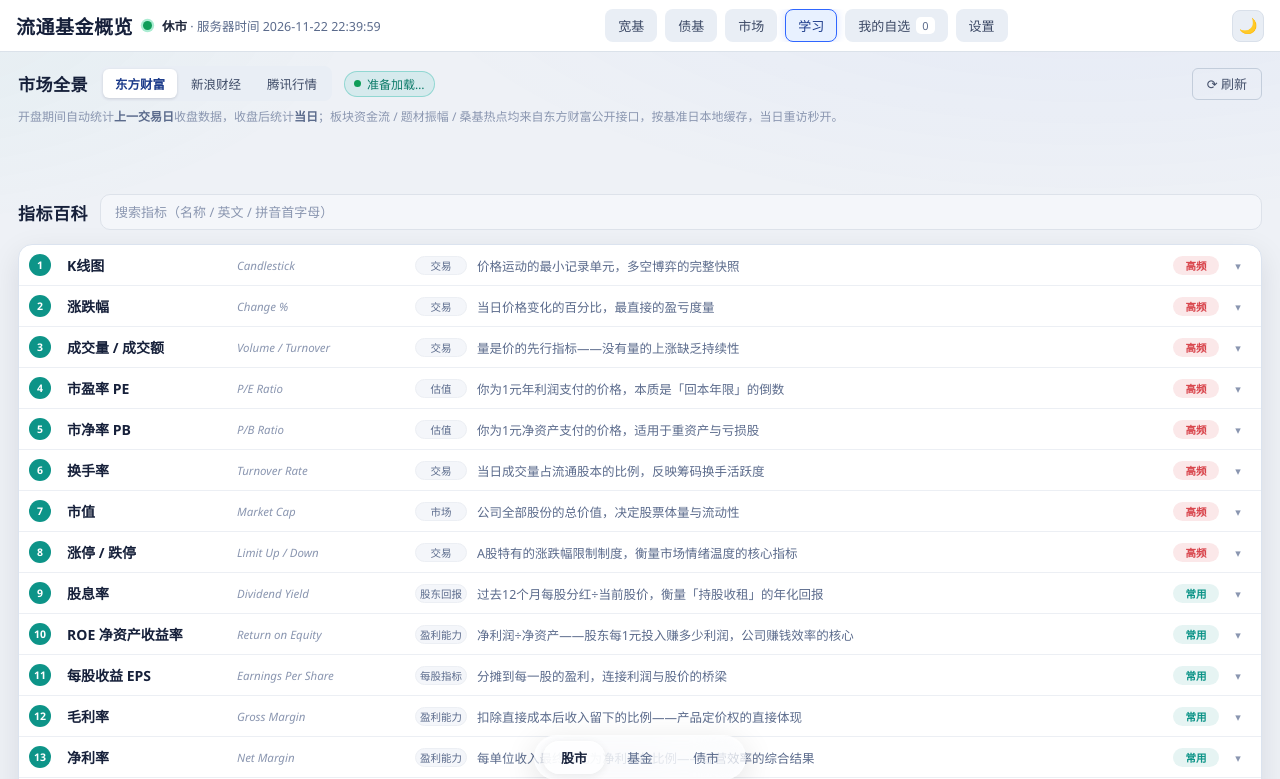
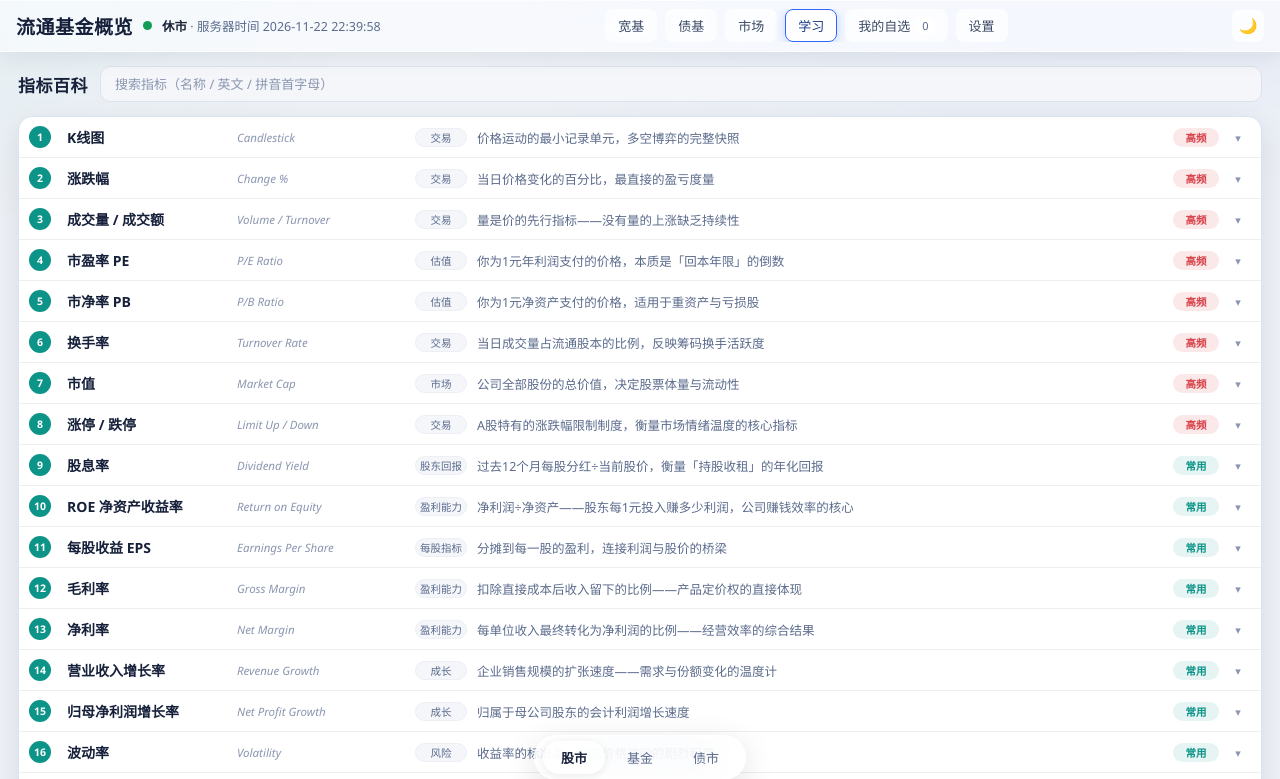
Before and after one commit to a985987819/csi300-monitor, a plain HTML site: page index.html in a window 1280 px wide. Both pictures are taken after a click on the button "学习". Shown: the top 779 px of the page. Drawn offline with Linux system fonts and the light colour scheme; no server answers.

Commit message:
style(nav): 全站导航区域统一悬浮毛玻璃（可透光）
- 新增 glass-* 令牌（bg/border/shadow/blur/saturate），浅色白玻璃、深色暗玻璃
- topbar 由 sticky 改 fixed 悬浮：blur(20px) saturate(1.8)，内容滚动时从栏下透光可见；
  页面统一 padding-top 52px 预留空间，宽基页 height 100vh 自适应
- nav-pill / idx-tab / theme-btn / mkt-prov 半透明玻璃化（透光模糊+顶部内高光），
  active 态玻璃高亮+彩色投影；--pill 全量改半透明令牌
- cmp-bar 对比工具条、learn-nav-float 学习底部导航统一使用 glass 令牌
- 修复历史遗留：#page-learn/#page-market 强制 display:block 导致学习页悬浮导航
  泄漏到其他 tab 底部（现仅在学习页显示）
- @supports 不支持 backdrop-filter 时回退实色，保证可读性
- 层级校验：弹窗/遮罩(100-200) 均高于顶栏(50)

```diff
--- a/assets/style.css
+++ b/assets/style.css
@@ -12,15 +12,23 @@
   --bar-bg: #ffffff;
   --bar-border: #dbe2ea;
 
-  /* 导航 pill */
-  --pill: #e9eef5;
-  --pill-hover: #dde5ef;
-  --pill-active: #e8f1ff;
+  /* 毛玻璃（liquid glass）导航令牌 */
+  --glass-bg: rgba(255, 255, 255, 0.60);
+  --glass-bg-strong: rgba(255, 255, 255, 0.74);
+  --glass-border: rgba(255, 255, 255, 0.55);
+  --glass-shadow: 0 4px 24px rgba(15, 23, 42, 0.08), inset 0 1px 0 rgba(255, 255, 255, 0.65);
+  --glass-blur: 20px;
+  --glass-sat: 1.8;
+
+  /* 导航 pill（半透明，透出下层内容） */
+  --pill: rgba(255, 255, 255, 0.52);
+  --pill-hover: rgba(255, 255, 255, 0.80);
+  --pill-active: rgba(255, 255, 255, 0.82);
   --pill-text: #3d4a66;
   --pill-hover-text: #1c2438;
   --pill-active-text: #1b3a8a;
   --pill-active-border: #2f66ff;
-  --badge: #ffffff;
+  --badge: rgba(255, 255, 255, 0.85);
   --badge-text: #5b6b8c;
   --badge-active-text: #2b56c9;
 
@@ -101,14 +109,20 @@ html.dark {
   --bar-bg: #0d1424;
   --bar-border: #1e2a4a;
 
-  --pill: #1a2340;
-  --pill-hover: #243156;
-  --pill-active: #131f42;
+  /* 毛玻璃（深色） */
+  --glass-bg: rgba(13, 20, 36, 0.62);
+  --glass-bg-strong: rgba(30, 40, 72, 0.78);
+  --glass-border: rgba(255, 255, 255, 0.10);
+  --glass-shadow: 0 4px 24px rgba(0, 0, 0, 0.42), inset 0 1px 0 rgba(255, 255, 255, 0.08);
+
+  --pill: rgba(255, 255, 255, 0.07);
+  --pill-hover: rgba(255, 255, 255, 0.14);
+  --pill-active: rgba(47, 102, 255, 0.30);
   --pill-text: #c6d1ea;
   --pill-hover-text: #ffffff;
   --pill-active-text: #ffffff;
   --pill-active-border: #2f66ff;
-  --badge: #0e1730;
+  --badge: rgba(9, 15, 30, 0.55);
   --badge-text: #8fa0c2;
   --badge-active-text: #9fc0ff;
 
@@ -171,13 +185,16 @@ body {
   transition: background 0.25s ease, color 0.25s ease;
 }
 
-/* ─────────── 顶部导航栏 ─────────── */
+/* ─────────── 顶部导航栏（悬浮毛玻璃：内容从下方滚过可透光） ─────────── */
 .topbar {
   display: flex; align-items: center; justify-content: space-between;
   height: 52px; padding: 0 16px;
-  background: var(--bar-bg);
-  border-bottom: 1px solid var(--bar-border);
-  position: sticky; top: 0; z-index: 50;
+  background: var(--glass-bg);
+  -webkit-backdrop-filter: blur(var(--glass-blur)) saturate(var(--glass-sat));
+  backdrop-filter: blur(var(--glass-blur)) saturate(var(--glass-sat));
+  border-bottom: 1px solid var(--glass-border);
+  box-shadow: var(--glass-shadow);
+  position: fixed; top: 0; left: 0; right: 0; z-index: 50;
   transition: background 0.25s ease;
 }
 .topbar-left { display: flex; align-items: center; gap: 10px; min-width: 0; }
@@ -202,14 +219,21 @@ body {
   display: inline-flex; align-items: center; gap: 6px;
   padding: 6px 12px; border-radius: 8px;
   background: var(--pill); color: var(--pill-text); border: 1px solid transparent;
+  -webkit-backdrop-filter: blur(10px) saturate(1.5);
+  backdrop-filter: blur(10px) saturate(1.5);
+  box-shadow: inset 0 1px 0 rgba(255, 255, 255, 0.40);
   font-size: 13px; font-family: inherit; cursor: pointer; white-space: nowrap;
-  transition: background 0.15s, color 0.15s, border-color 0.15s;
+  transition: background 0.15s, color 0.15s, border-color 0.15s, box-shadow 0.15s;
 }
 .nav-pill:hover { background: var(--pill-hover); color: var(--pill-hover-text); }
 .nav-pill.active {
-  background: var(--pill-active); color: var(--pill-active-text);
+  background: var(--glass-bg-strong); color: var(--pill-active-text);
   border-color: var(--pill-active-border);
-  box-shadow: 0 0 10px rgba(47, 102, 255, 0.20);
+  box-shadow: 0 2px 12px rgba(47, 102, 255, 0.25), inset 0 1px 0 rgba(255, 255, 255, 0.55);
+}
+html.dark .nav-pill.active {
+  background: var(--pill-active);
+  box-shadow: 0 2px 12px rgba(47, 102, 255, 0.35), inset 0 1px 0 rgba(255, 255, 255, 0.12);
 }
 .nav-pill .badge {
   background: var(--badge); color: var(--badge-text);
@@ -222,7 +246,10 @@ body {
   width: 32px; height: 32px; flex: none;
   display: inline-flex; align-items: center; justify-content: center;
   background: var(--pill); color: var(--pill-text);
-  border: 1px solid var(--border-dark); border-radius: 8px;
+  border: 1px solid var(--glass-border); border-radius: 8px;
+  -webkit-backdrop-filter: blur(10px) saturate(1.5);
+  backdrop-filter: blur(10px) saturate(1.5);
+  box-shadow: inset 0 1px 0 rgba(255, 255, 255, 0.40);
   font-size: 15px; cursor: pointer;
   transition: background 0.15s, transform 0.15s;
 }
@@ -230,13 +257,13 @@ body {
 
 /* ─────────── 页面容器 ─────────── */
 .page { display: none; }
-.page.active { display: block; animation: fadein 0.25s ease; }
+.page.active { display: block; padding-top: 52px; animation: fadein 0.25s ease; }
 @keyframes fadein { from { opacity: 0; transform: translateY(4px); } to { opacity: 1; transform: none; } }
 
-/* 筛选表格页：纵向 flex 填满视口，表格吃掉剩余高度 */
+/* 筛选表格页：纵向 flex 填满视口（padding-top 预留悬浮玻璃顶栏空间），表格吃掉剩余高度 */
 #page-broad.active {
   display: flex; flex-direction: column;
-  height: calc(100vh - 52px);
+  height: 100vh;
   overflow: hidden;
 }
 .filter-bar, .idx-tabs, .col-checks, .co-legend { flex: none; }
@@ -354,15 +381,22 @@ body {
   display: inline-flex; align-items: center; gap: 6px;
   padding: 6px 13px; border-radius: 8px;
   background: var(--pill); color: var(--pill-text);
-  border: 1px solid var(--border-dark);
+  border: 1px solid var(--glass-border);
+  -webkit-backdrop-filter: blur(10px) saturate(1.5);
+  backdrop-filter: blur(10px) saturate(1.5);
+  box-shadow: inset 0 1px 0 rgba(255, 255, 255, 0.35);
   font-size: 13px; font-family: inherit; cursor: pointer; white-space: nowrap;
   transition: background 0.15s, color 0.15s, border-color 0.15s, box-shadow 0.15s;
 }
 .idx-tab:hover { background: var(--pill-hover); color: var(--pill-hover-text); }
 .idx-tab.active {
-  background: rgba(16, 179, 160, 0.10); color: var(--text-strong);
+  background: var(--glass-bg-strong); color: var(--text-strong);
   border-color: var(--teal);
-  box-shadow: 0 0 10px rgba(16, 179, 160, 0.22);
+  box-shadow: 0 0 10px rgba(16, 179, 160, 0.22), inset 0 1px 0 rgba(255, 255, 255, 0.45);
+}
+html.dark .idx-tab.active {
+  background: rgba(16, 179, 160, 0.16);
+  box-shadow: 0 0 10px rgba(16, 179, 160, 0.28), inset 0 1px 0 rgba(255, 255, 255, 0.10);
 }
 .idx-tab .badge {
   background: var(--badge); color: var(--badge-text);
@@ -817,14 +851,18 @@ body.colorize td.down { color: #0a9c46; }
 .cm-missing { color: var(--text-faint); font-size: 11.5px; margin-top: 6px; padding: 6px 10px; border-radius: 6px; background: var(--t-head); }
 
 
-/* ─────────── 对比工具条（浮动于底部） ─────────── */
+/* ─────────── 对比工具条（浮动毛玻璃于底部） ─────────── */
 .cmp-bar {
   position: fixed; left: 50%; bottom: 16px; transform: translateX(-50%);
   z-index: 160;
   display: flex; align-items: center; gap: 12px;
   padding: 10px 18px;
-  background: var(--panel); border: 1px solid var(--panel-border);
-  border-radius: 12px; box-shadow: var(--panel-shadow);
+  background: var(--glass-bg-strong);
+  -webkit-backdrop-filter: blur(20px) saturate(1.7);
+  backdrop-filter: blur(20px) saturate(1.7);
+  border: 1px solid var(--glass-border);
+  border-radius: 16px;
+  box-shadow: var(--glass-shadow), 0 10px 30px rgba(15, 23, 42, 0.12);
   animation: cmpIn 0.2s ease;
 }
 .cmp-bar[hidden] { display: none; }
@@ -858,7 +896,7 @@ body.colorize td.down { color: #0a9c46; }
 
 
 /* ═══════════ 市场页（市场全景 · 双主题） ═══════════ */
-.page#page-market { overflow-y: auto; display: block; padding: 0 0 40px; }
+.page#page-market { overflow-y: auto; padding: 52px 0 40px; }
 .mkt-head { padding: 14px 18px 4px; }
 .mkt-title-row { display: flex; align-items: center; gap: 12px; flex-wrap: wrap; }
 .mkt-title { font-size: 17px; color: var(--text-strong); letter-spacing: 0.5px; }
@@ -1007,15 +1045,23 @@ html.dark .mkt-tag-div { background: rgba(245, 158, 11, 0.22); color: #f2b85c; }
 html.dark .mkt-gauge-num b { color: var(--text-strong); }
 
 /* 市场页：数据源切换器 / 模块入场动效 / 图表动画 */
-.mkt-prov { display: inline-flex; background: var(--pill); border-radius: 8px; padding: 3px; gap: 2px; }
+.mkt-prov {
+  display: inline-flex; background: var(--pill); border-radius: 10px; padding: 3px; gap: 2px;
+  border: 1px solid var(--glass-border);
+  -webkit-backdrop-filter: blur(12px) saturate(1.5);
+  backdrop-filter: blur(12px) saturate(1.5);
+  box-shadow: inset 0 1px 0 rgba(255, 255, 255, 0.35);
+}
 .mkt-prov button {
   border: none; background: transparent; color: var(--pill-text);
-  font-size: 12.5px; font-family: inherit; padding: 5px 12px; border-radius: 6px; cursor: pointer;
+  font-size: 12.5px; font-family: inherit; padding: 5px 12px; border-radius: 7px; cursor: pointer;
   transition: background 0.15s, color 0.15s;
 }
 .mkt-prov button:hover { color: var(--pill-hover-text); background: var(--pill-hover); }
-.mkt-prov button.on { background: var(--panel); color: var(--pill-active-text); font-weight: 700;
-  box-shadow: 0 1px 3px rgba(15, 23, 42, 0.15); }
+.mkt-prov button.on { background: var(--glass-bg-strong); color: var(--pill-active-text); font-weight: 700;
+  box-shadow: 0 1px 4px rgba(15, 23, 42, 0.18), inset 0 1px 0 rgba(255, 255, 255, 0.5); }
+html.dark .mkt-prov button.on { background: var(--pill-active);
+  box-shadow: 0 1px 4px rgba(0, 0, 0, 0.35), inset 0 1px 0 rgba(255, 255, 255, 0.12); }
 .mkt-block { animation: mktIn 0.3s ease both; }
 @keyframes mktIn { from { opacity: 0; transform: translateY(8px); } to { opacity: 1; transform: none; } }
 .fb-bar { animation: barGrow 0.5s cubic-bezier(0.22, 0.8, 0.36, 1) both; }
@@ -1037,8 +1083,17 @@ html.dark .mkt-gauge-num b { color: var(--text-strong); }
   background: var(--text-strong); box-shadow: 0 0 0 2px rgba(255,255,255,.55); }
 .mkt-star { color: #d97706; font-size: 12.5px; letter-spacing: 1px; }
 
+/* ─────────── 毛玻璃回退：不支持 backdrop-filter 时用实色保证可读 ─────────── */
+@supports not ((backdrop-filter: blur(2px)) or (-webkit-backdrop-filter: blur(2px))) {
+  .topbar, .learn-nav-float, .cmp-bar { background: var(--bar-bg); border-bottom-color: var(--bar-border); }
+  .cmp-bar, .learn-nav-float { border: 1px solid var(--panel-border); }
+  .nav-pill, .idx-tab, .theme-btn, .mkt-prov { background: #e9eef5; border-color: var(--border-dark); }
+  html.dark .nav-pill, html.dark .idx-tab, html.dark .theme-btn, html.dark .mkt-prov { background: #1a2340; border-color: #1e2a4a; }
+  html.dark .topbar, html.dark .learn-nav-float, html.dark .cmp-bar { background: var(--bar-bg); }
+}
+
 /* ═══════════ 学习页（指标百科 · 液态玻璃导航） ═══════════ */
-.page#page-learn { overflow-y: auto; display: block; padding: 0 0 120px; }
+.page#page-learn { overflow-y: auto; padding: 52px 0 120px; }
 .learn-head { padding: 14px 18px 4px; }
 .learn-search { flex: 1; min-width: 200px; padding: 8px 14px; border: 1px solid var(--pill-border, #dde2ea);
   border-radius: 10px; font-size: 13px; font-family: inherit; background: var(--t-head);
@@ -1141,8 +1196,9 @@ html.dark .mkt-gauge-num b { color: var(--text-strong); }
 .learn-nav-float {
   position: fixed; bottom: 20px; left: 50%; transform: translateX(-50%); z-index: 200;
   display: flex; gap: 4px; padding: 5px 8px;
-  backdrop-filter: blur(24px) saturate(1.8); -webkit-backdrop-filter: blur(24px) saturate(1.8);
-  background: rgba(255, 255, 255, 0.55); border: 1px solid rgba(255, 255, 255, 0.35);
+  backdrop-filter: blur(var(--glass-blur)) saturate(var(--glass-sat));
+  -webkit-backdrop-filter: blur(var(--glass-blur)) saturate(var(--glass-sat));
+  background: var(--glass-bg-strong); border: 1px solid var(--glass-border);
   border-radius: 24px; box-shadow: 0 8px 32px rgba(0, 0, 0, 0.12), inset 0 1px 0 rgba(255, 255, 255, 0.6);
   transition: box-shadow 0.2s, background 0.2s;
 }
```
